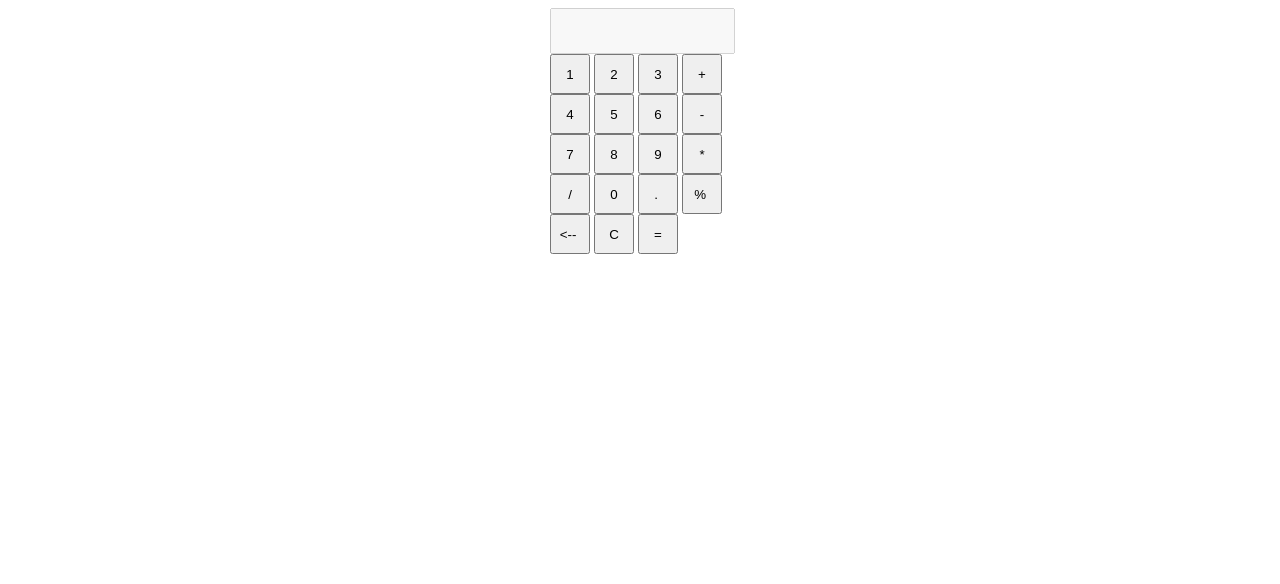
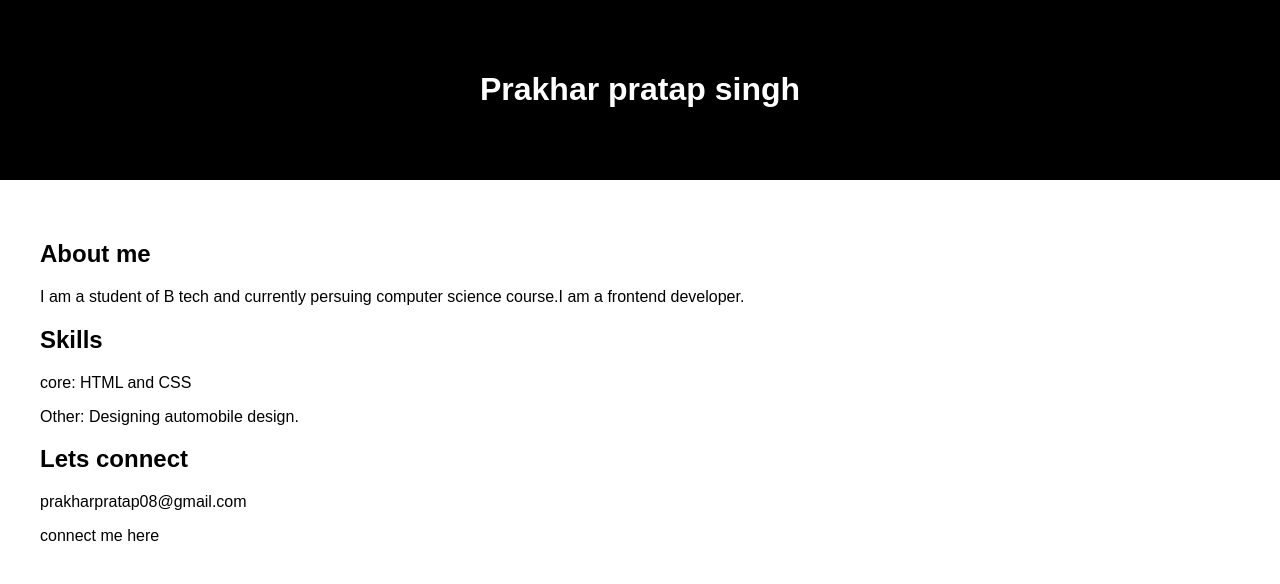
Before and after one commit to Prakharpratap99/calculator, a plain HTML site: page index.html in a window 1280 px wide. Drawn offline with Linux system fonts and the light colour scheme.

Commit message:
Add files via upload

```diff
--- a/index.html
+++ b/index.html
@@ -1,72 +1,48 @@
 <!DOCTYPE html>
 <html>
 <head>
-    <title>Simple Calculator</title>
+    <title>Responsive Landing Page</title>
     <style>
-        #calculator {
-            width: 180px;
-            margin: 0 auto;
+        * {
+            box-sizing: border-box;
         }
-        input[type="button"] {
-            width: 40px;
-            height: 40px;
+        body {
+            font-family: Arial, sans-serif;
+            margin: 0;
+            padding: 0;
+            background-color: white;
         }
-        #result {
-            height: 40px;
+        .header {
+            text-align: center;
+            padding: 50px;
+            background-color:black;
+            color: white;
+        }
+        .content {
+            margin: 20px;
+            padding: 20px;
+            background-color: white;
+        }
+        @media screen and (max-width: 600px) {
+            .content {
+                margin: 0;
+            }
         }
     </style>
 </head>
 <body>
-    <div id="calculator">
-        <input type="text" id="result" disabled/>
-        <br/>
-        <input type="button" value="1" onclick="addToResult('1')"/>
-        <input type="button" value="2" onclick="addToResult('2')"/>
-        <input type="button" value="3" onclick="addToResult('3')"/>
-        <input type="button" value="+" onclick="addToResult('+')"/>
-        <br/>
-        <input type="button" value="4" onclick="addToResult('4')"/>
-        <input type="button" value="5" onclick="addToResult('5')"/>
-        <input type="button" value="6" onclick="addToResult('6')"/>
-        <input type="button" value="-" onclick="addToResult('-')"/>
-        <br/>
-        <input type="button" value="7" onclick="addToResult('7')"/>
-        <input type="button" value="8" onclick="addToResult('8')"/>
-        <input type="button" value="9" onclick="addToResult('9')"/>
-        <input type="button" value="*" onclick="addToResult('*')"/>
-        <br/>
-        <input type="button" value="/" onclick="addToResult('/')"/>
-        <input type="button" value="0" onclick="addToResult('0')"/>
-        <input type="button" value=". " onclick="addToResult('.')"/>
-        <input type="button" value="% " onclick="addToResult('%')"/>
-        <br/>
-        <input type="button" value="<-- " onclick='removeLast()'/>
-        <input type='button' value='C' onclick='clearAll()'/>
-        <input type='button' value='=' onclick='calculate()'/>
+    <div class="header">
+        <h1>Prakhar pratap singh</h1>
     </div>
-
-    <script>
-    var resultField = document.getElementById('result');
-
-    function addToResult(value) {
-      resultField.value += value;
-    }
-
-    function calculate() {
-      try {
-          resultField.value = eval(resultField.value);
-      } catch {
-          resultField.value = 'Error';
-      }
-    }
-
-    function clearAll() {
-      resultField.value = '';
-    }
-
-    function removeLast() {
-      resultField.value = resultField.value.slice(0, -1);
-    }
-    </script>
+    <div class="content">
+        <h2>About me</h2>
+        <p>I am a student of B tech and currently persuing computer science course.I am a frontend developer.</p>
+        <h2>Skills</h2>
+        <p>core: HTML and CSS</p>
+        <p>Other: Designing automobile design.</p>
+        <h2>Lets connect</h2>
+        <p>prakharpratap08@gmail.com </p>
+        <p>connect me here </p>
+    </div>
 </body>
 </html>
```
